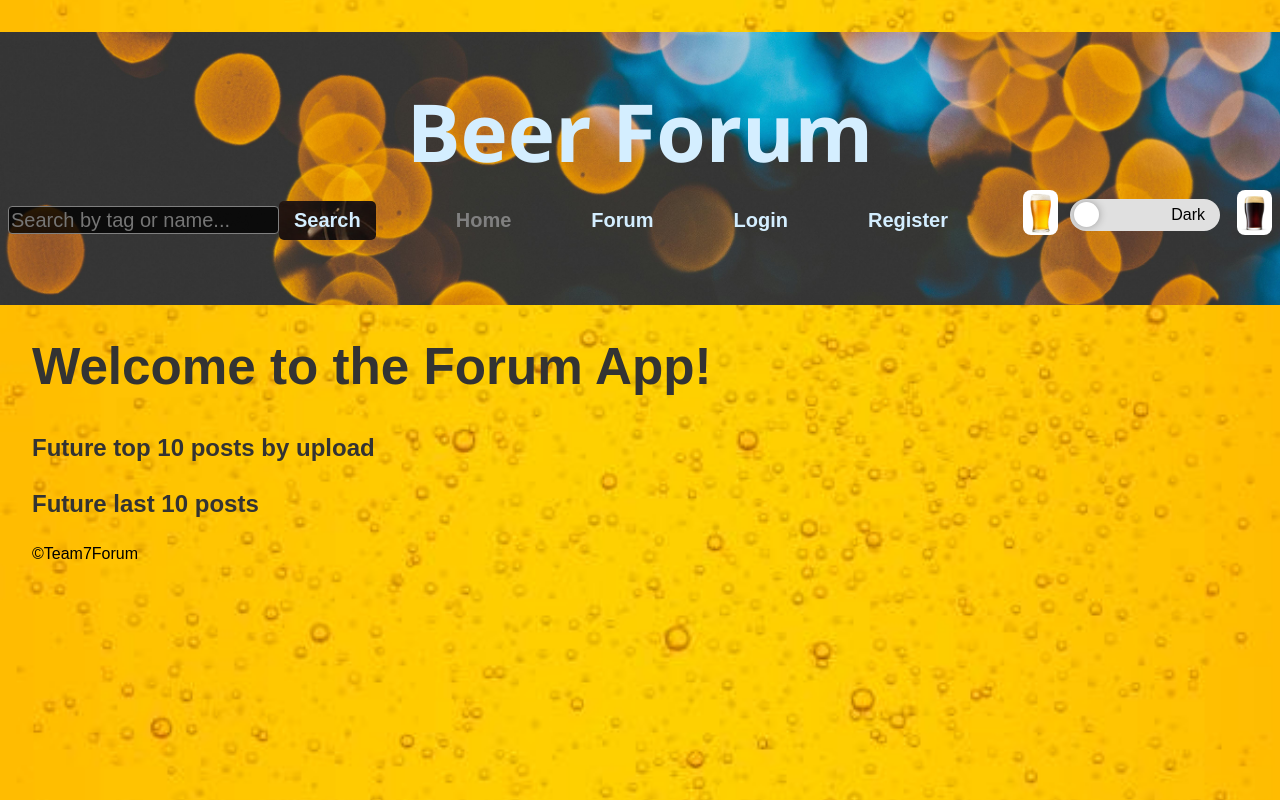
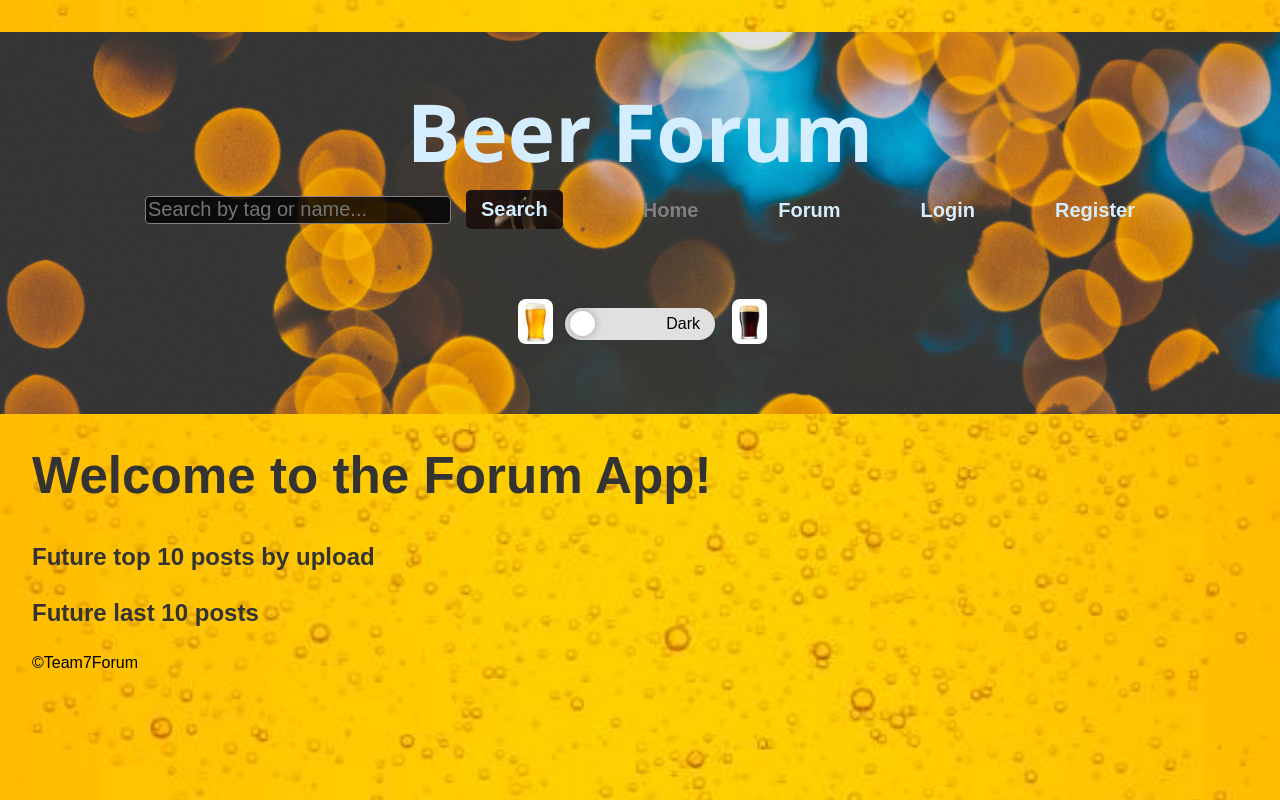
Before and after one commit to WebProjectTeam7/Team7Forum, a React (Vite) app: page / in a window 1280 px wide. Built offline with nearby package versions, Linux system fonts and the light colour scheme; no server answers.

Commit message:
little changes in Header.css

```diff
--- a/src/components/CSS/Header.css
+++ b/src/components/CSS/Header.css
@@ -24,9 +24,10 @@ header h1 {
 }
 
 header span {
-  font-size: 1.2em;
+  font-size: 3em;
   color: #d4eeff;
   margin-bottom: 10px;
+
 }
 
 nav {
@@ -69,6 +70,9 @@ nav .search {
   flex: 1;
   max-width: 500px;
   margin-right: 20px;
+  padding-top: 5px;
+  padding-bottom: 5px;
+  padding-left: 30px;
 }
 
 nav .beer-switch {
@@ -94,4 +98,8 @@ input {
   height: 24px;
   flex: 1 0;
   margin: auto;
+  margin-top: 5px;
+  margin-bottom: 5px;
+  margin-right: 15px;
+  width: 300px;
 }
```
